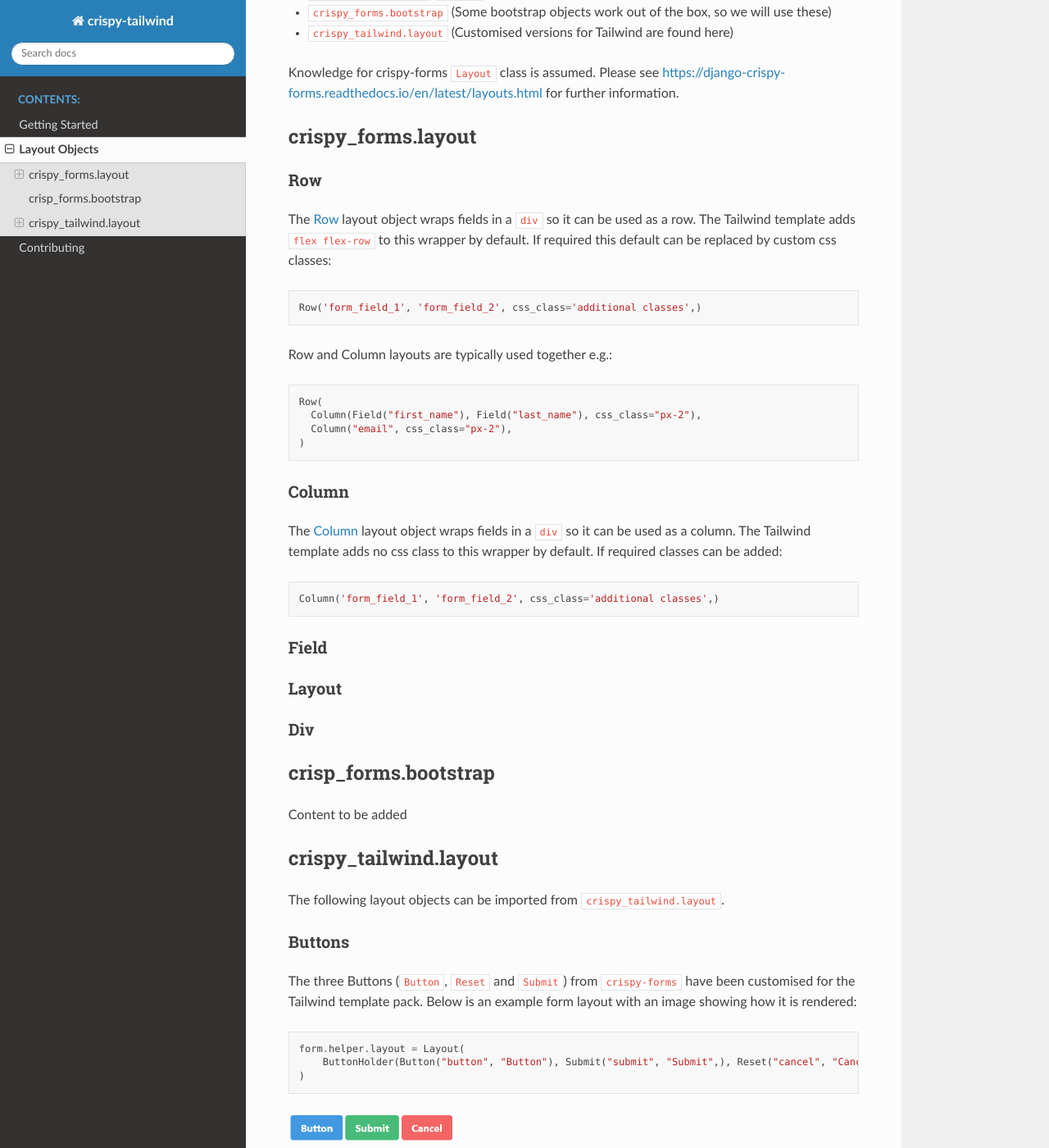
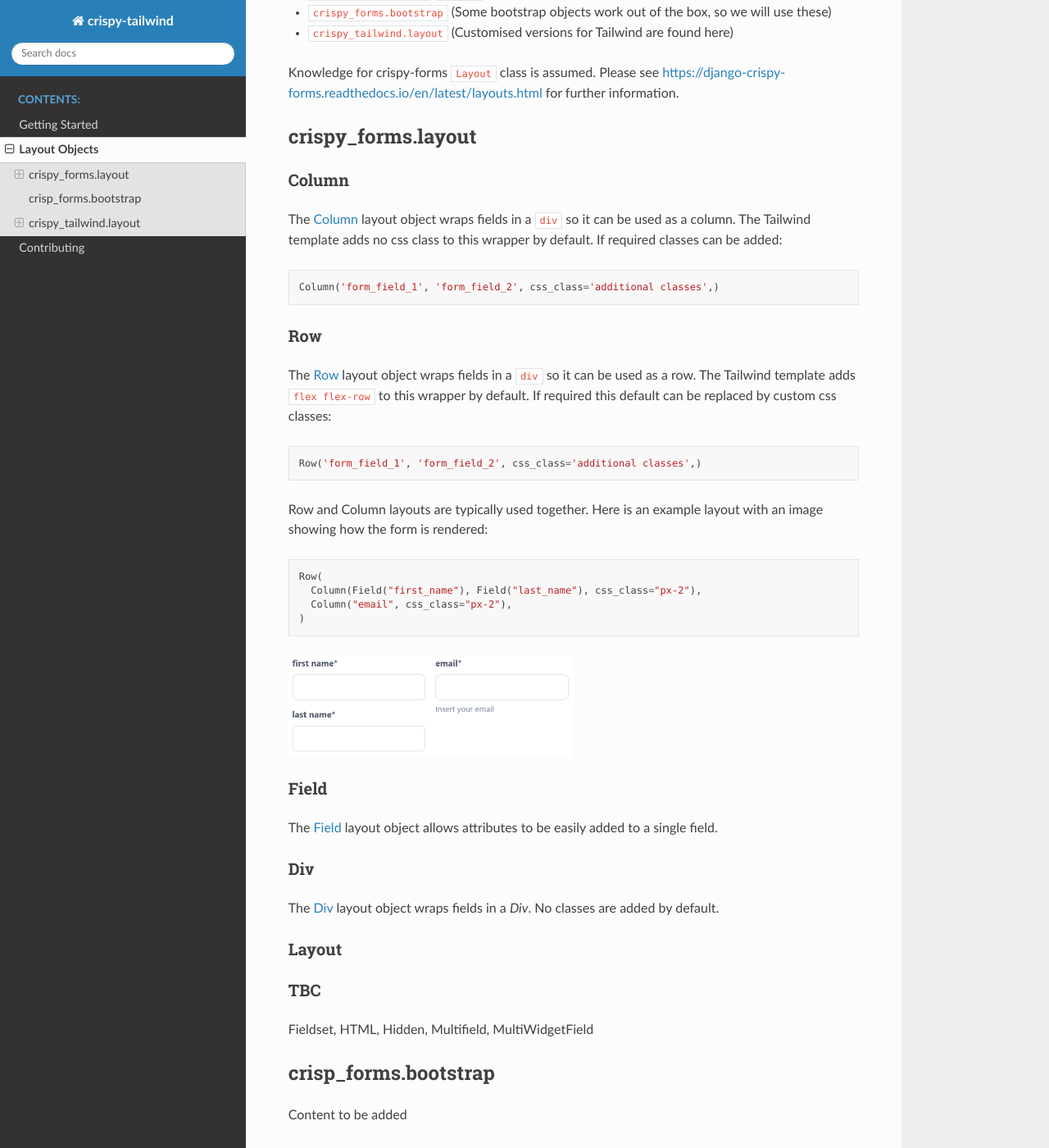
Before and after one commit to django-crispy-forms/crispy-tailwind, a Sphinx documentation site: the page built from docs/layout_objects.txt, in a window 1280 px wide and 1400 px high, scrolled down 473 px. Shown: the whole window at 82% size. Built offline with Sphinx 7.4.7 and the Read the Docs theme 2.0.0, drawn with Linux system fonts in a browser that asks for light colours.

Commit message:
Added docs for some standard layout objects * Row, Col, Field, Div docs added

```diff
--- a/docs/layout_objects.txt
+++ b/docs/layout_objects.txt
@@ -27,24 +27,6 @@ information.
 crispy_forms.layout
 ===================
 
-Row
----
-
-The Row_ layout object wraps fields in a ``div`` so it can be used as a
-row. The Tailwind template adds ``flex flex-row`` to this wrapper by default.
-If required this default can be replaced by custom css classes::
-
-  Row('form_field_1', 'form_field_2', css_class='additional classes',)
-
-Row and Column layouts are typically used together e.g.::
-
-  Row(
-    Column(Field("first_name"), Field("last_name"), css_class="px-2"),
-    Column("email", css_class="px-2"),
-  )
-
-.. _Row : https://django-crispy-forms.readthedocs.io/en/latest/api_layout.html?highlight=column#layout.Row
-
 Column
 ------
 
@@ -56,18 +38,50 @@ required classes can be added::
 
 .. _column: https://django-crispy-forms.readthedocs.io/en/latest/api_layout.html?highlight=column#layout.Column
 
+Row
+---
+
+The Row_ layout object wraps fields in a ``div`` so it can be used as a
+row. The Tailwind template adds ``flex flex-row`` to this wrapper by default.
+If required this default can be replaced by custom css classes::
+
+  Row('form_field_1', 'form_field_2', css_class='additional classes',)
+
+Row and Column layouts are typically used together. Here is an example layout
+with an image showing how the form is rendered::
+
+  Row(
+    Column(Field("first_name"), Field("last_name"), css_class="px-2"),
+    Column("email", css_class="px-2"),
+  )
+
+.. image:: img/row_col.png
+    :width: 50%
+
+.. _Row : https://django-crispy-forms.readthedocs.io/en/latest/api_layout.html?highlight=column#layout.Row
 
 Field
 -----
 
+The Field_ layout object allows attributes to be easily added to a single
+field.
+
+.. _Field: https://django-crispy-forms.readthedocs.io/en/latest/api_layout.html?highlight=Div#layout.Field
+
+Div
+---
+
+The Div_ layout object wraps fields in a `Div`. No classes are added by default.
+
+.. _Div: https://django-crispy-forms.readthedocs.io/en/latest/api_layout.html?highlight=Div#layout.Div
+
+
 Layout
 ------
 
-
-
-
-Div
+TBC
 ---
+Fieldset, HTML, Hidden, Multifield, MultiWidgetField
 
 crisp_forms.bootstrap
 =====================
```
Also changed, not shown: docs/img/row_col.png (added).
